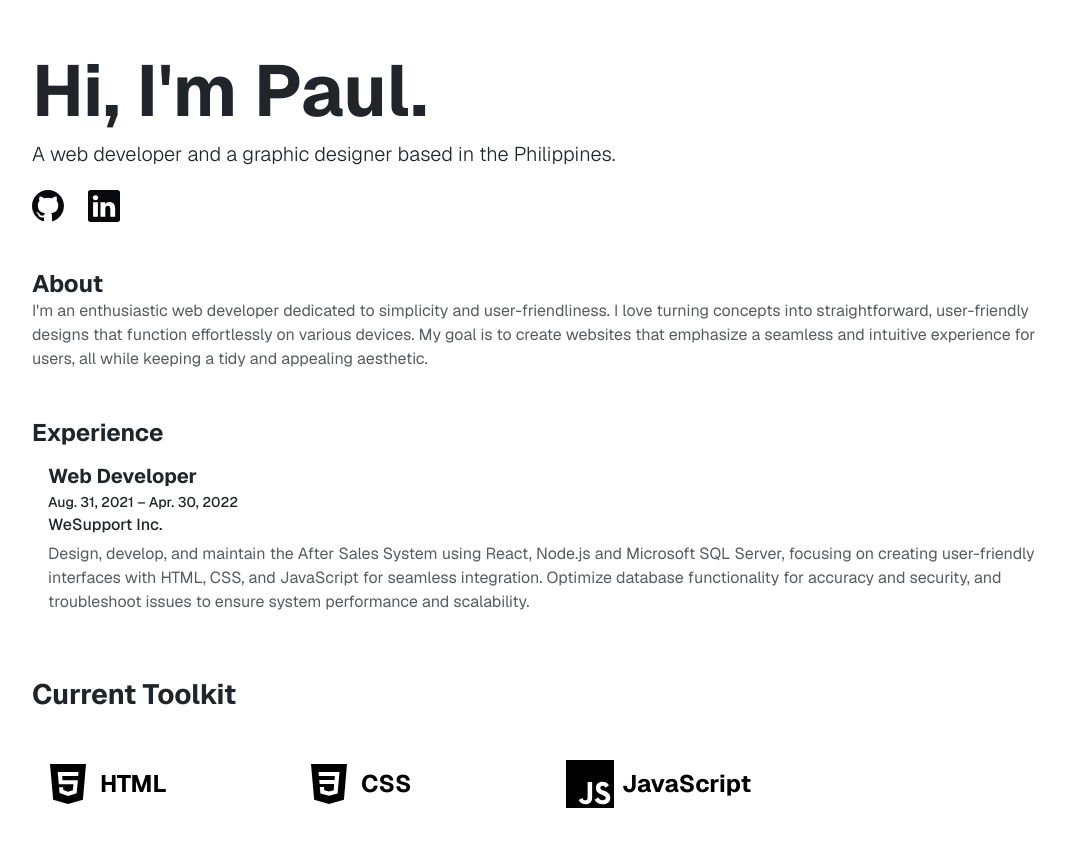
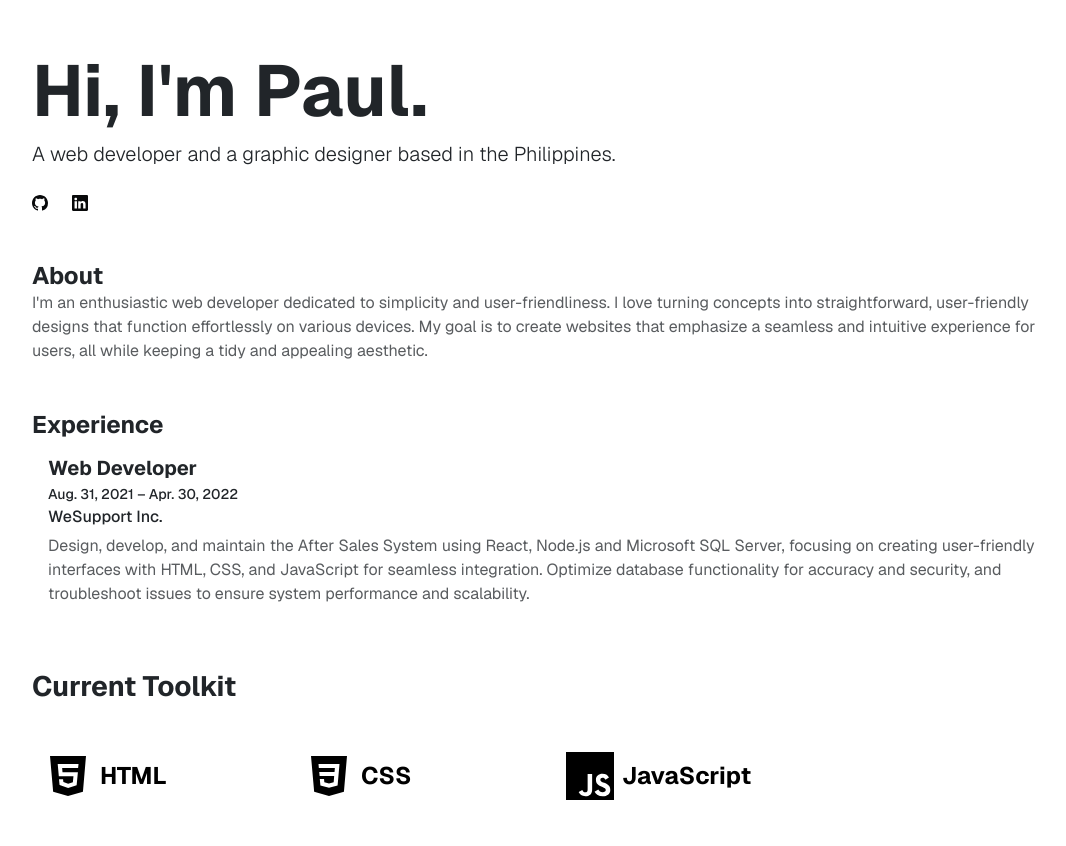
Before and after one commit to pol567/portfolio, a plain HTML site: page index.html in a window 1280 px wide. Shown: the whole page, without its empty margins (86-1152 px from the left). Drawn offline with nearby package versions, Linux system fonts and the light colour scheme.

Commit message:
Remove border on icons; fix the font family

```diff
--- a/index.html
+++ b/index.html
@@ -20,12 +20,12 @@
             <h3 class="lead">A web developer and a graphic designer based in the Philippines.</h3>
             <div class="d-flex gap-4 mt-4">
                 <a href="https://github.com/pol567" target="_blank">
-                    <svg class="socialIcons" xmlns="http://www.w3.org/2000/svg" width="16" height="16" fill="#08090A" class="bi bi-github" viewBox="0 0 16 16">
+                    <svg xmlns="http://www.w3.org/2000/svg" width="16" height="16" fill="#08090A" class="bi bi-github" viewBox="0 0 16 16">
                         <path d="M8 0C3.58 0 0 3.58 0 8c0 3.54 2.29 6.53 5.47 7.59.4.07.55-.17.55-.38 0-.19-.01-.82-.01-1.49-2.01.37-2.53-.49-2.69-.94-.09-.23-.48-.94-.82-1.13-.28-.15-.68-.52-.01-.53.63-.01 1.08.58 1.23.82.72 1.21 1.87.87 2.33.66.07-.52.28-.87.51-1.07-1.78-.2-3.64-.89-3.64-3.95 0-.87.31-1.59.82-2.15-.08-.2-.36-1.02.08-2.12 0 0 .67-.21 2.2.82.64-.18 1.32-.27 2-.27s1.36.09 2 .27c1.53-1.04 2.2-.82 2.2-.82.44 1.1.16 1.92.08 2.12.51.56.82 1.27.82 2.15 0 3.07-1.87 3.75-3.65 3.95.29.25.54.73.54 1.48 0 1.07-.01 1.93-.01 2.2 0 .21.15.46.55.38A8.01 8.01 0 0 0 16 8c0-4.42-3.58-8-8-8"/>
                       </svg>
                 </a>
                 <a href="https://www.linkedin.com/in/paul-jayson-pastorin-213208208/" target="_blank">
-                    <svg class="socialIcons" xmlns="http://www.w3.org/2000/svg" width="16" height="16" fill="#08090A" class="bi bi-linkedin" viewBox="0 0 16 16">
+                    <svg xmlns="http://www.w3.org/2000/svg" width="16" height="16" fill="#08090A" class="bi bi-linkedin" viewBox="0 0 16 16">
                         <path d="M0 1.146C0 .513.526 0 1.175 0h13.65C15.474 0 16 .513 16 1.146v13.708c0 .633-.526 1.146-1.175 1.146H1.175C.526 16 0 15.487 0 14.854zm4.943 12.248V6.169H2.542v7.225zm-1.2-8.212c.837 0 1.358-.554 1.358-1.248-.015-.709-.52-1.248-1.342-1.248S2.4 3.226 2.4 3.934c0 .694.521 1.248 1.327 1.248zm4.908 8.212V9.359c0-.216.016-.432.08-.586.173-.431.568-.878 1.232-.878.869 0 1.216.662 1.216 1.634v3.865h2.401V9.25c0-2.22-1.184-3.252-2.764-3.252-1.274 0-1.845.7-2.165 1.193v.025h-.016l.016-.025V6.169h-2.4c.03.678 0 7.225 0 7.225z"/>
                       </svg>
                 </a>
--- a/style.css
+++ b/style.css
@@ -1,12 +1,13 @@
+:root {
+    --bs-font-sans-serif: Geist;
+  }
+
 * {
     margin: 0;
     padding: 0;
     box-sizing: border-box;
-}
+    font-family: 'Geist', sans-serif !important;
 
-body {
-    font-family: 'Geist', sans-serif !important;
-    color:#08090A;
 }
 
 .socials {
```
